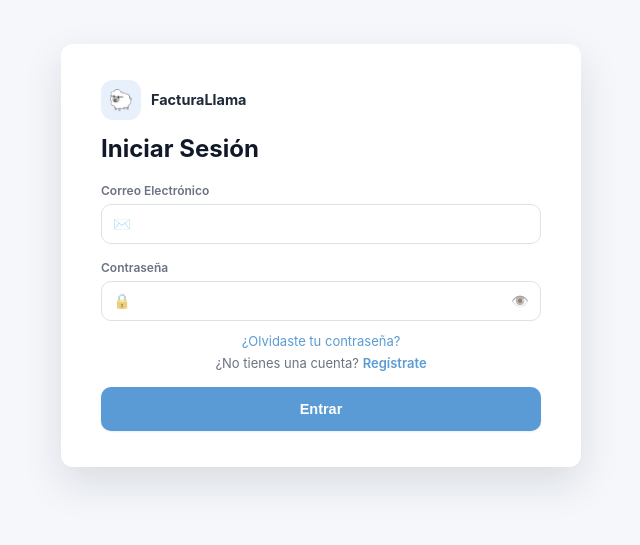
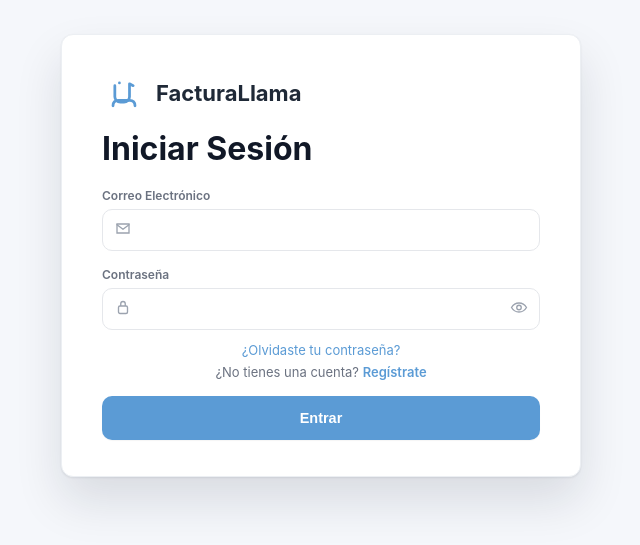
Before and after one commit to mrgomezsv/factura_llama_clon, an Angular app: page /login in a window 1280 px wide. Shown: the part 145-690 px from the top of the page, without its empty margins (319-959 px from the left). Built offline with nearby package versions, Linux system fonts and the light colour scheme.

Commit message:
STYLE: Afinar Login a diseño original (SVG logo e íconos, título 32px, bordes y sombras, focus ring azul, botón hover)

```diff
--- a/src/app/components/login/login.component.html
+++ b/src/app/components/login/login.component.html
@@ -1,7 +1,11 @@
 <div class="login-page">
   <div class="login-card">
     <div class="logo-row">
-      <div class="logo-mark">🐑</div>
+      <svg class="llama-logo" width="44" height="44" viewBox="0 0 24 24" fill="none" aria-hidden="true">
+        <path d="M6 19c0-2 1-3 3-3h6c2 0 3 1 3 3" stroke="#5B9BD5" stroke-width="1.5" stroke-linecap="round"/>
+        <path d="M7 8v6c0 1.657 1.343 3 3 3h2a3 3 0 003-3V7l2 1" stroke="#5B9BD5" stroke-width="1.5" stroke-linecap="round" stroke-linejoin="round"/>
+        <circle cx="9.5" cy="6.5" r=".75" fill="#5B9BD5"/>
+      </svg>
       <div class="logo-text">FacturaLlama</div>
     </div>
 
@@ -10,15 +14,30 @@
     <form class="form" (submit)="$event.preventDefault()">
       <label class="label">Correo Electrónico</label>
       <div class="input-group">
-        <span class="input-icon">✉️</span>
+        <span class="input-icon">
+          <svg width="18" height="18" viewBox="0 0 24 24" fill="none">
+            <path d="M4 6h16v12H4z" stroke="currentColor" stroke-width="1.8"/>
+            <path d="M4 7l8 6 8-6" stroke="currentColor" stroke-width="1.8" stroke-linecap="round" stroke-linejoin="round"/>
+          </svg>
+        </span>
         <input class="input" type="email" />
       </div>
 
       <label class="label mt-md">Contraseña</label>
       <div class="input-group">
-        <span class="input-icon">🔒</span>
+        <span class="input-icon">
+          <svg width="18" height="18" viewBox="0 0 24 24" fill="none">
+            <rect x="6" y="10" width="12" height="10" rx="2" stroke="currentColor" stroke-width="1.8"/>
+            <path d="M9 10V7a3 3 0 016 0v3" stroke="currentColor" stroke-width="1.8"/>
+          </svg>
+        </span>
         <input class="input" type="password" />
-        <span class="input-trailing">👁️</span>
+        <span class="input-trailing">
+          <svg width="18" height="18" viewBox="0 0 24 24" fill="none">
+            <path d="M2 12s3.5-6 10-6 10 6 10 6-3.5 6-10 6-10-6-10-6Z" stroke="currentColor" stroke-width="1.8"/>
+            <circle cx="12" cy="12" r="3" stroke="currentColor" stroke-width="1.8"/>
+          </svg>
+        </span>
       </div>
 
       <div class="links-col">
--- a/src/app/components/login/login.component.scss
+++ b/src/app/components/login/login.component.scss
@@ -10,8 +10,9 @@
   max-width: calc(100vw - 32px);
   background: #fff;
   border-radius: 12px;
-  box-shadow: 0 16px 40px rgba(15,23,42,.12);
+  box-shadow: 0 1px 2px rgba(16,24,40,.08), 0 24px 48px rgba(16,24,40,.12);
   padding: 36px 40px;
+  border: 1px solid #ECEFF3;
 }
 
 .logo-row {
@@ -34,10 +35,11 @@
 .logo-text {
   font-weight: 700;
   color: #1F2937;
+  font-size: 22px;
 }
 
 .title {
-  font-size: 24px;
+  font-size: 32px;
   font-weight: 700;
   color: #111827;
   margin: 14px 0 20px;
@@ -52,14 +54,18 @@
 }
 
 .form .input {
-  height: 40px;
+  height: 42px;
   border-radius: 10px;
+  border: 1px solid #E5E7EB;
+  background: #fff;
 }
 
 .input-group { position: relative; }
 .input-group .input { padding-left: 38px; padding-right: 38px; }
-.input-icon { position: absolute; left: 12px; top: 50%; transform: translateY(-50%); opacity: .55; }
-.input-trailing { position: absolute; right: 12px; top: 50%; transform: translateY(-50%); opacity: .55; }
+.input-icon, .input-trailing { color: #9CA3AF; }
+.input-icon { position: absolute; left: 12px; top: 50%; transform: translateY(-50%); }
+.input-trailing { position: absolute; right: 12px; top: 50%; transform: translateY(-50%); }
+.form .input:focus { outline: none; border-color: #5B9BD5; box-shadow: 0 0 0 3px rgba(91,155,213,.18); }
 
 .links-col { display: grid; gap: 6px; margin: 12px 0 16px; text-align: center; }
 .link { color: #5B9BD5; font-size: 13px; text-decoration: none; }
@@ -73,7 +79,10 @@
   height: 44px;
   border-radius: 10px;
   font-weight: 600;
+  background-color: #5B9BD5;
+  box-shadow: 0 1px 1px rgba(0,0,0,.04);
 }
+.submit:hover { background-color: #4472C4; }
 
 @media (max-width: 560px) {
   .login-card { padding: 24px; }
```
